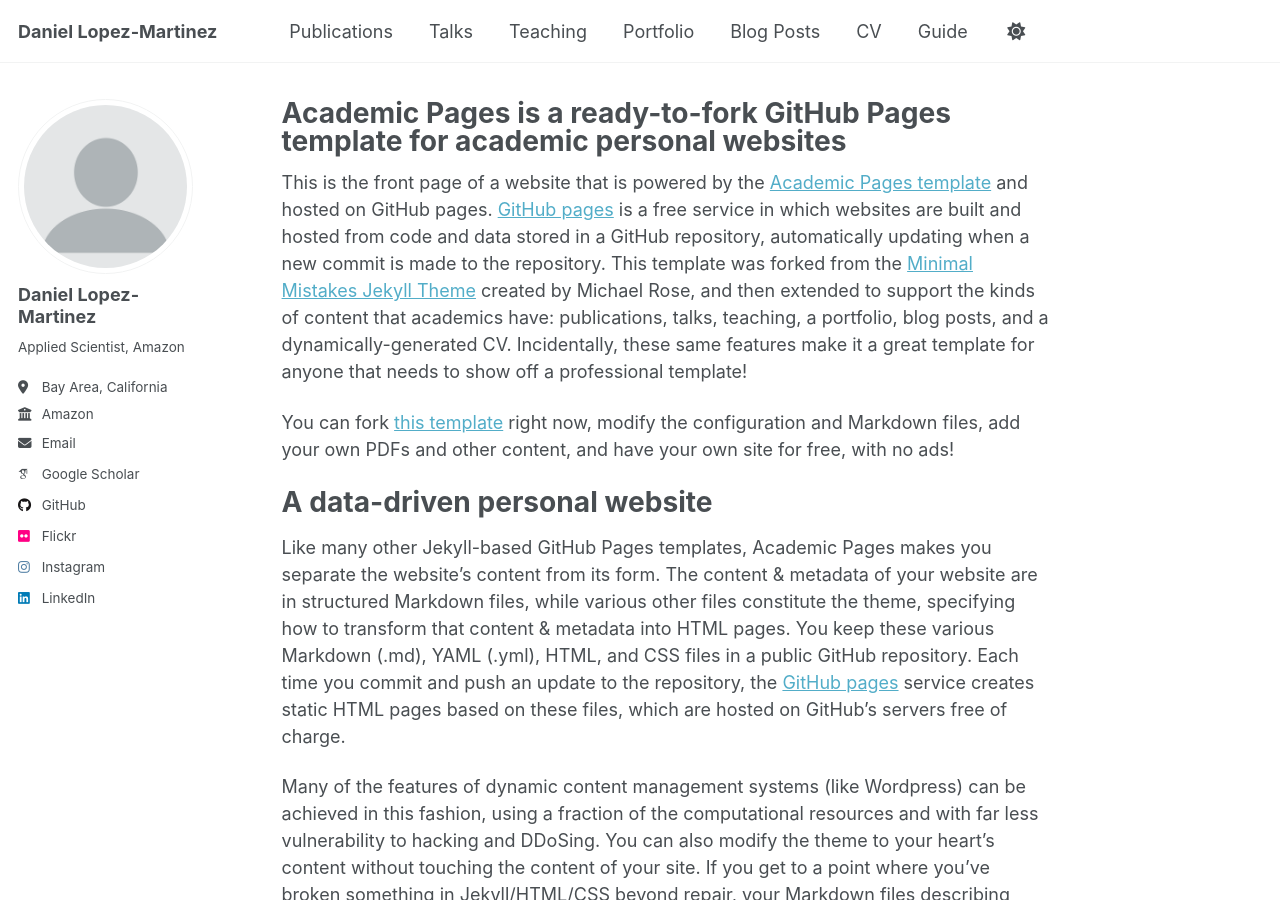
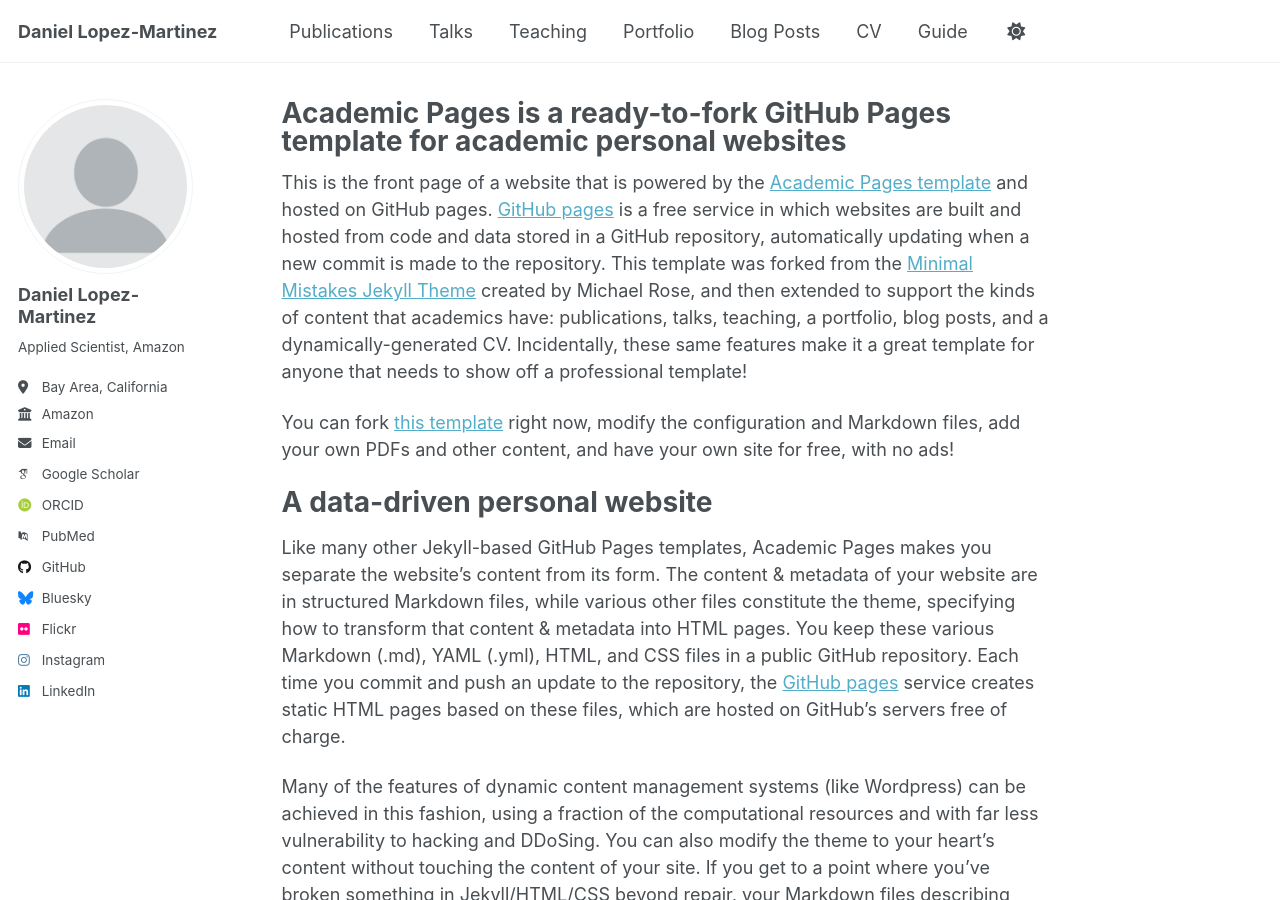
Before and after one commit to daniel-lopezmartinez/daniel-lopezmartinez.github.io, a Jekyll site: the page built from _pages/about.md, in a window 1280 px wide and 900 px high. Built offline with Jekyll 4.4.1, drawn with Linux system fonts in a browser that asks for light colours; some web fonts are replaced; a script that is not in the unit is left out.

Commit message:
Fixes in  _config.yml

```diff
--- a/_config.yml
+++ b/_config.yml
@@ -13,7 +13,7 @@ title                    : "Daniel Lopez-Martinez"
 title_separator          : "-"
 name                     : &name "Daniel Lopez-Martinez"
 description              : &description "Your Name's academic portfolio"   # Update this with a general description of your site, this is the default if not overridden by a page
-url                      : https://daniel-lopezmartinez.github.io # The base hostname & protocol for your site e.g. "https://[your GitHub username].github.io",
+url                      : https://www.daniellopezmartinez.com/ # The base hostname & protocol for your site e.g. "https://[your GitHub username].github.io",
                                                            # or if you already have some other page hosted on Github then use "https://[your GitHub username].github.io/[Your Repo Name]"
 baseurl                  : "" # the subpath of your site, e.g. "/blog"
 repository               : "daniel-lopezmartinez/daniel-lopezmartinez.github.io"
@@ -38,9 +38,9 @@ author:
   googlescholar    : "https://scholar.google.com/citations?hl=en&user=0abBQg8AAAAJ"
   inspire-hep      : # URL
   impactstory      : # URL
-  orcid            : # "https://orcid.org/0000-0002-8642-2970"
+  orcid            : "https://orcid.org/0000-0002-8642-2970"
   semantic         : # URL
-  pubmed           : # "https://pubmed.ncbi.nlm.nih.gov/?term=Lopez-Martinez+D&cauthor_id=31946739"
+  pubmed           : "https://pubmed.ncbi.nlm.nih.gov/?term=Lopez-Martinez+D&cauthor_id=31946739"
   researchgate     : # URL
   scopus           : # URL
 
@@ -54,7 +54,7 @@ author:
 
   # Social media
   artstation       : # Username
-  bluesky          : # "bsky.app" # Replace this with you Bluesky username
+  bluesky          : "bsky.app" # Replace this with you Bluesky username
   facebook         : # Username
   flickr           : "dlmocdm"
   foursquare       : # Username
```
